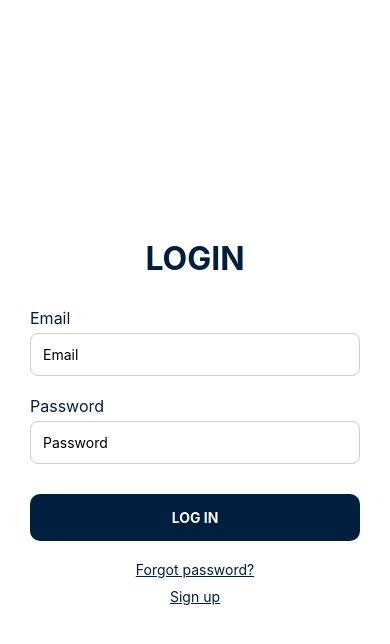
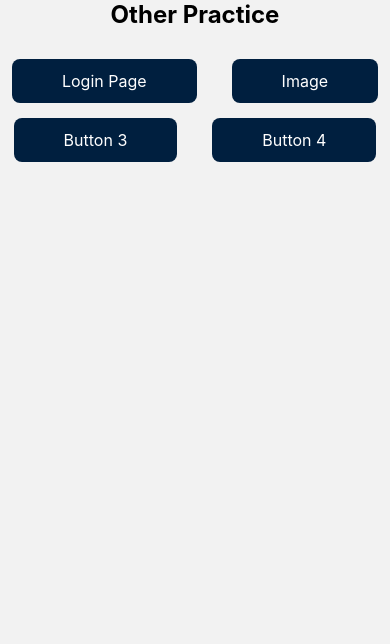
Before and after one commit to athuchandole/RN-mfp, a React Native app: screen /other in a window 390 px wide. Shown: the top 644 px of the page. Built offline with nearby package versions, Linux system fonts and the light colour scheme.

Commit message:
othger navigation done

```diff
--- a/App.js
+++ b/App.js
@@ -6,6 +6,8 @@ import { createNativeStackNavigator } from '@react-navigation/native-stack';
 import Login from './screen/login';
 import Signup from './screen/Signup';
 import ForgotPassword from './screen/ForgotPassword';
+import other from './screen/other';
+
 
 const Stack = createNativeStackNavigator();
 
@@ -13,7 +15,8 @@ const App = () => {
   return (
     <NavigationContainer>
       <SafeAreaView style={{ flex: 1 }}>
-        <Stack.Navigator initialRouteName="Login" screenOptions={{ headerShown: false }}>
+        <Stack.Navigator initialRouteName="other" screenOptions={{ headerShown: false }}>
+          <Stack.Screen name="other" component={other} />
           <Stack.Screen name="Login" component={Login} />
           <Stack.Screen name="Signup" component={Signup} />
           <Stack.Screen name="ForgotPassword" component={ForgotPassword} />
--- a/app.json
+++ b/app.json
@@ -3,7 +3,7 @@
     "name": "mfp",
     "slug": "mfp",
     "version": "1.0.0",
-    "orientation": "portrait",
+    "orientation": "deafult",
     "icon": "./assets/icon.png",
     "userInterfaceStyle": "light",
     "newArchEnabled": true,
--- a/screen/login.jsx
+++ b/screen/login.jsx
@@ -43,6 +43,10 @@ const Login = ({ navigation }) => {
 
       <TouchableOpacity onPress={() => navigation.navigate('Signup')}>
         <Text style={styles.link}>Sign up</Text>
+      </TouchableOpacity>
+
+      <TouchableOpacity onPress={() => navigation.navigate('other')}>
+        <Text style={styles.link}>Other Practice</Text>
       </TouchableOpacity>
 
       <StatusBar style="auto" />
--- /dev/null
+++ b/screen/other.jsx
@@ -0,0 +1,61 @@
+// other.jsx
+import { View, Text, StyleSheet, TouchableOpacity, Platform } from 'react-native';
+import React from 'react';
+
+const Other = ({ navigation }) => {
+    return (
+        <View style={styles.container}>
+            <Text style={styles.text}>Other Practice</Text>
+
+            <View style={styles.row}>
+                <TouchableOpacity style={styles.btn} onPress={() => navigation.navigate('Login')}>
+                    <Text style={styles.btnText}>Login Page</Text>
+                </TouchableOpacity>
+                <TouchableOpacity style={styles.btn}>
+                    <Text style={styles.btnText}>Image</Text>
+                </TouchableOpacity>
+            </View>
+
+            <View style={styles.row}>
+                <TouchableOpacity style={styles.btn}>
+                    <Text style={styles.btnText}>Button 3</Text>
+                </TouchableOpacity>
+                <TouchableOpacity style={styles.btn}>
+                    <Text style={styles.btnText}>Button 4</Text>
+                </TouchableOpacity>
+            </View>
+        </View>
+    );
+};
+
+export default Other;
+
+const styles = StyleSheet.create({
+    container: {
+        flex: 1,
+        paddingTop: Platform.OS === "android" ? 40 : 0,
+        alignItems: 'center',
+    },
+    text: {
+        fontSize: 24,
+        fontWeight: 'bold',
+        marginBottom: 30,
+    },
+    row: {
+        flexDirection: 'row',
+        justifyContent: 'space-between',
+        marginBottom: 15,
+        gap: 15,
+    },
+    btn: {
+        backgroundColor: '#001F3F',
+        paddingVertical: 12,
+        paddingHorizontal: 50,
+        borderRadius: 8,
+        marginHorizontal: 10,
+    },
+    btnText: {
+        color: '#fff',
+        fontSize: 16,
+    },
+});
```
